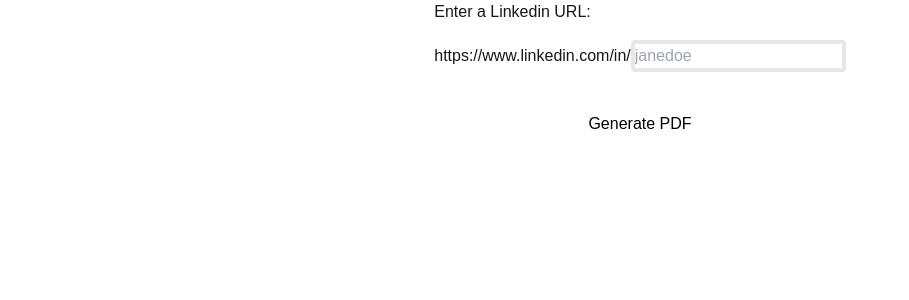
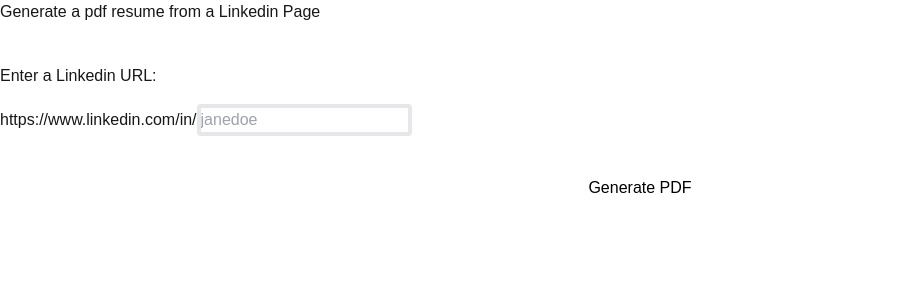
Before and after one commit to ajasinger/li-profile-finder, a Next.js app: page / in a window 1280 px wide. Shown: the top 300 px of the page, without its empty margins (0-909 px from the left). Built offline with nearby package versions, Linux system fonts and the light colour scheme.

Commit message:
add title & styling

```diff
--- a/app/page.js
+++ b/app/page.js
@@ -3,7 +3,8 @@
 export default function Home() {
 
   return (
-    <div className="flex align-items justify-center ">
+    <div className="flex flex-col gap-10 align-items justify-center">
+      <h1>Generate a pdf resume from a Linkedin Page</h1>
       <Form />
     </div>
   );
```
